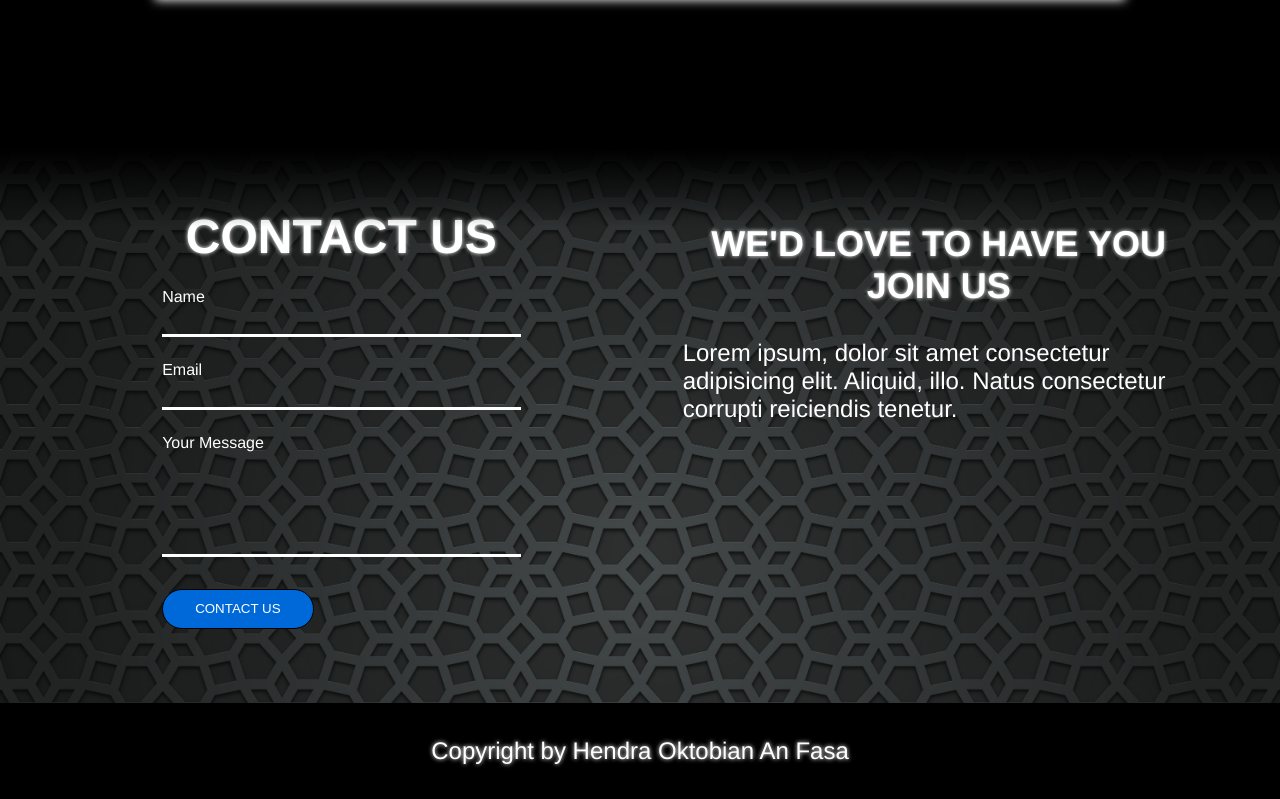
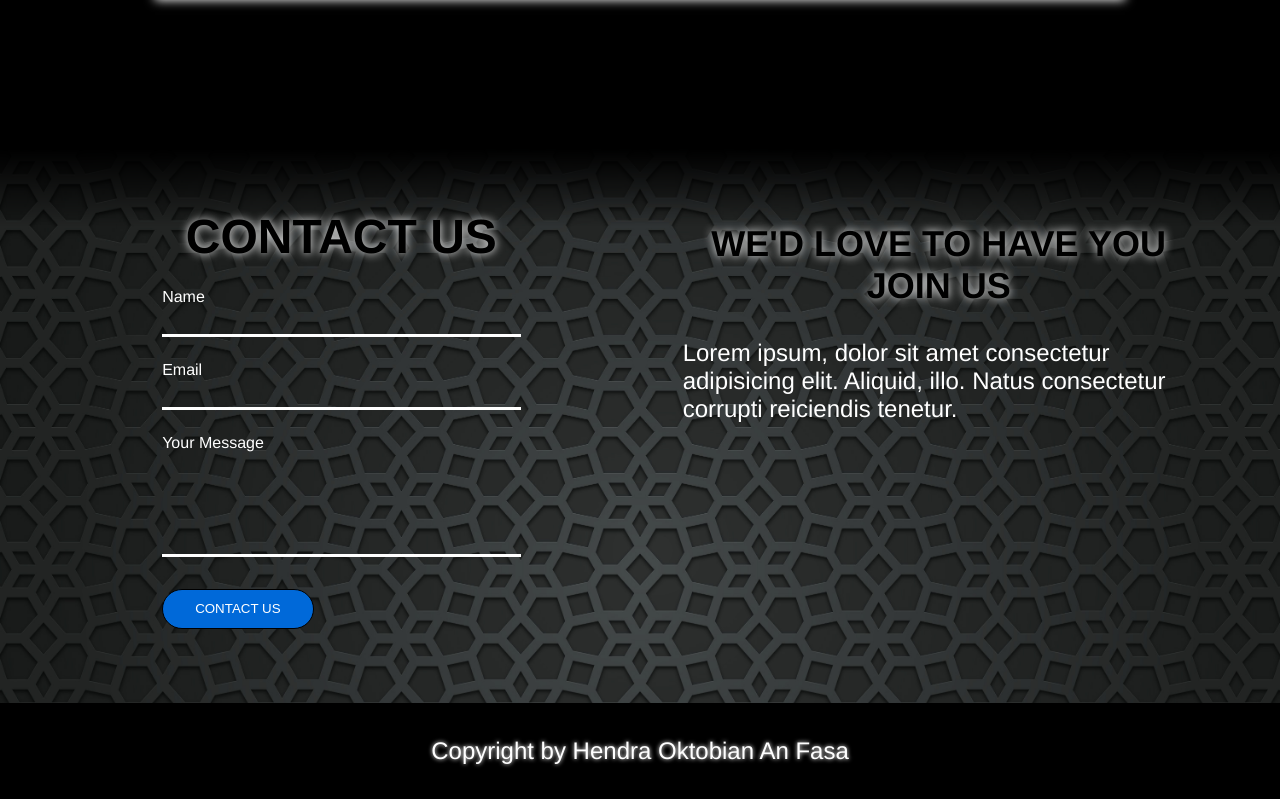
Before and after one commit to MYSTICLWN/portfolio, a plain HTML site: page index.html in a window 1280 px wide. Shown: the part 2417-3216 px from the top of the page. Drawn offline with Linux system fonts and the light colour scheme.

Commit message:
mengubah file style.css

```diff
--- a/css/style.css
+++ b/css/style.css
@@ -330,7 +330,8 @@ nav a:hover {
   text-align: center;
   margin: 1.5rem 0 0;
   font-size: 2rem;
-  filter: drop-shadow(0 0 2px);
+  filter: drop-shadow(0 0 5px white);
+  color: black;
 }
 
 .contact-form .input-form form {
@@ -375,7 +376,8 @@ nav a:hover {
   text-align: center;
   margin: 1.25rem 0 0;
   font-size: 1.5rem;
-  filter: drop-shadow(0 0 2px);
+  filter: drop-shadow(0 0 5px white);
+  color: black;
 }
 
 footer {
```
